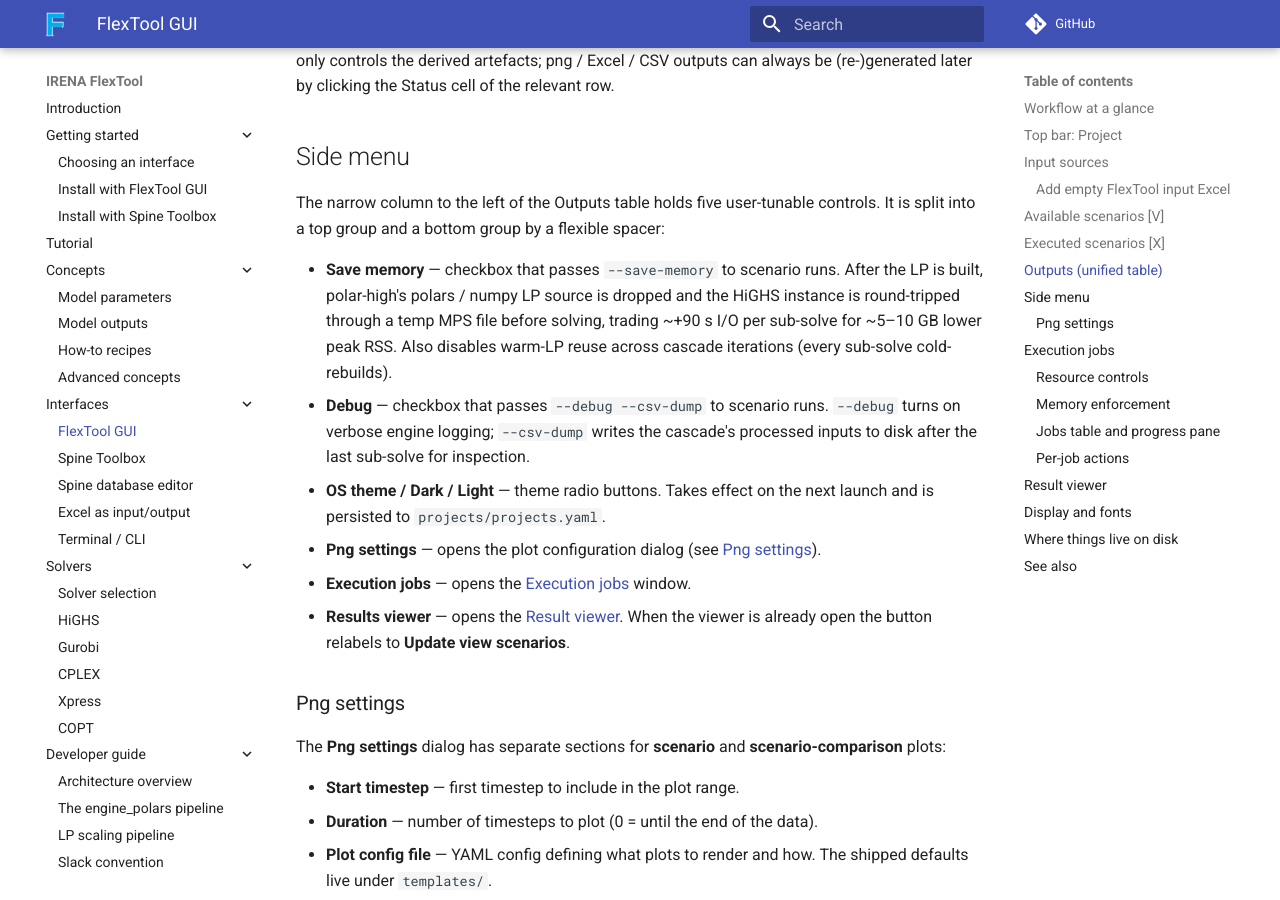
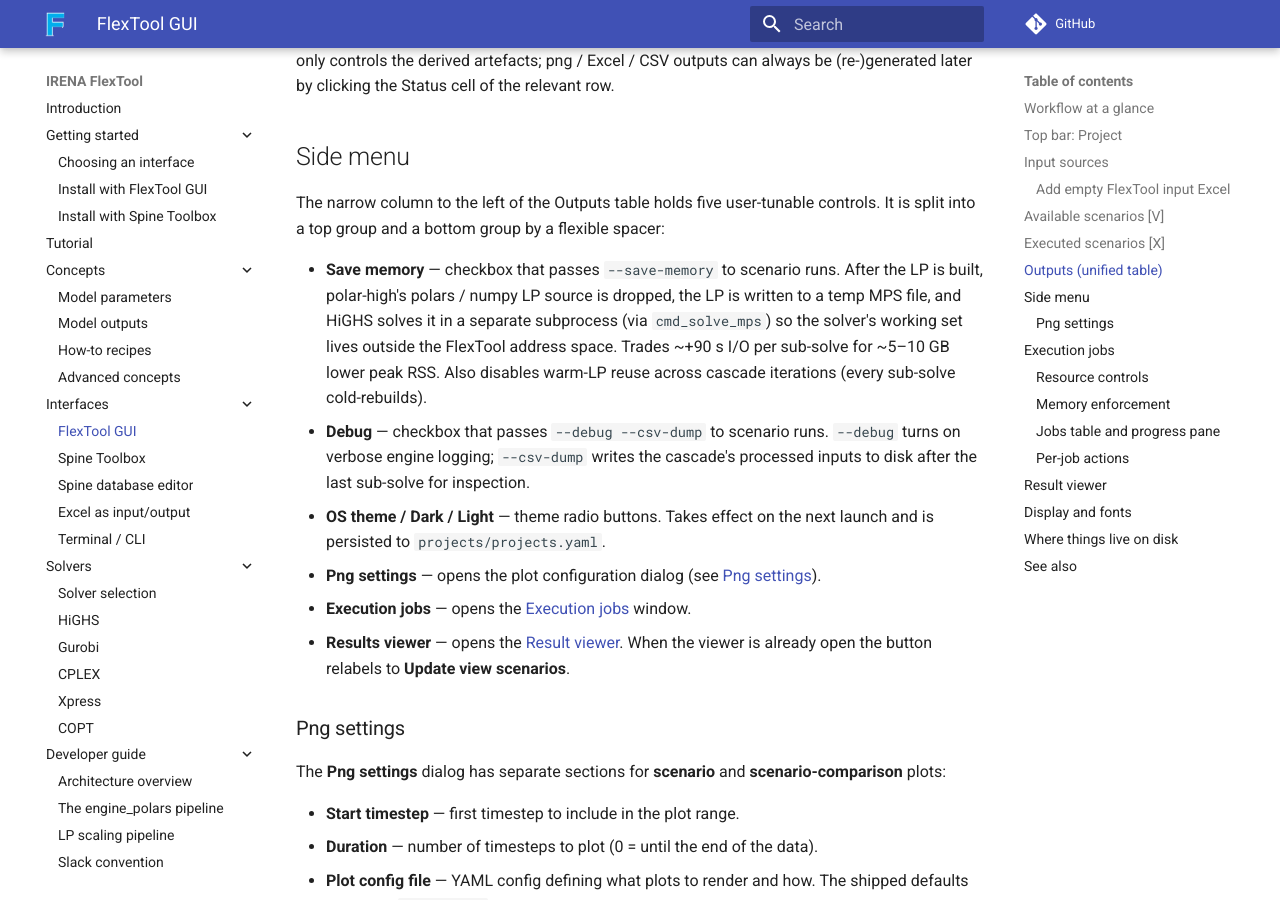
Before and after one commit to irena-flextool/flextool, an MkDocs documentation site: the page built from docs/flextool_gui_interface.md, in a window 1280 px wide and 900 px high, scrolled down 5231 px. Built offline with MkDocs 1.6.1 and Material for MkDocs 9.7.7, drawn with Linux system fonts in a browser that asks for light colours; comment, search, counter and statistics services are not loaded.

Commit message:
docs: refresh --save-memory descriptions for subprocess-HiGHS path
Three user-facing docs still described --save-memory as an in-process
MPS round-trip.  Main has since (commits 6c383ba2 + 10cb75cf) routed
--save-memory through a separate HiGHS subprocess via cmd_solve_mps
so the solver's working set lives outside the FlexTool address space.

Updated:
- docs/flextool_gui_interface.md (Save memory checkbox description)
- docs/terminal_workflow.md (--save-memory CLI flag row)
- docs/how_to.md (peak-RSS reduction guidance)

Trade-off numbers (~+90 s I/O per sub-solve for ~5–10 GB lower
peak RSS) are unchanged; only the mechanism wording is updated.

The dev/architecture, dev/env_vars, solvers/highs, and solvers/index
pages already document this correctly via main's recent doc commits;
this catches the three user-facing pages that the main cycle missed.

Co-Authored-By: Claude Opus 4.7 (1M context) <noreply@anthropic.com>

```diff
--- a/docs/flextool_gui_interface.md
+++ b/docs/flextool_gui_interface.md
@@ -115,7 +115,7 @@ Parquet is always written for an executed scenario, regardless of any Auto-gen t
 
 The narrow column to the left of the Outputs table holds five user-tunable controls. It is split into a top group and a bottom group by a flexible spacer:
 
-- **Save memory** — checkbox that passes `--save-memory` to scenario runs. After the LP is built, polar-high's polars / numpy LP source is dropped and the HiGHS instance is round-tripped through a temp MPS file before solving, trading ~+90 s I/O per sub-solve for ~5–10 GB lower peak RSS. Also disables warm-LP reuse across cascade iterations (every sub-solve cold-rebuilds).
+- **Save memory** — checkbox that passes `--save-memory` to scenario runs. After the LP is built, polar-high's polars / numpy LP source is dropped, the LP is written to a temp MPS file, and HiGHS solves it in a separate subprocess (via `cmd_solve_mps`) so the solver's working set lives outside the FlexTool address space. Trades ~+90 s I/O per sub-solve for ~5–10 GB lower peak RSS. Also disables warm-LP reuse across cascade iterations (every sub-solve cold-rebuilds).
 - **Debug** — checkbox that passes `--debug --csv-dump` to scenario runs. `--debug` turns on verbose engine logging; `--csv-dump` writes the cascade's processed inputs to disk after the last sub-solve for inspection.
 - **OS theme / Dark / Light** — theme radio buttons. Takes effect on the next launch and is persisted to `projects/projects.yaml`.
 - **Png settings** — opens the plot configuration dialog (see [Png settings](#png-settings)).
```
Also changed, not shown: docs/how_to.md (+1 -1 lines), docs/terminal_workflow.md (+1 -1 lines).
